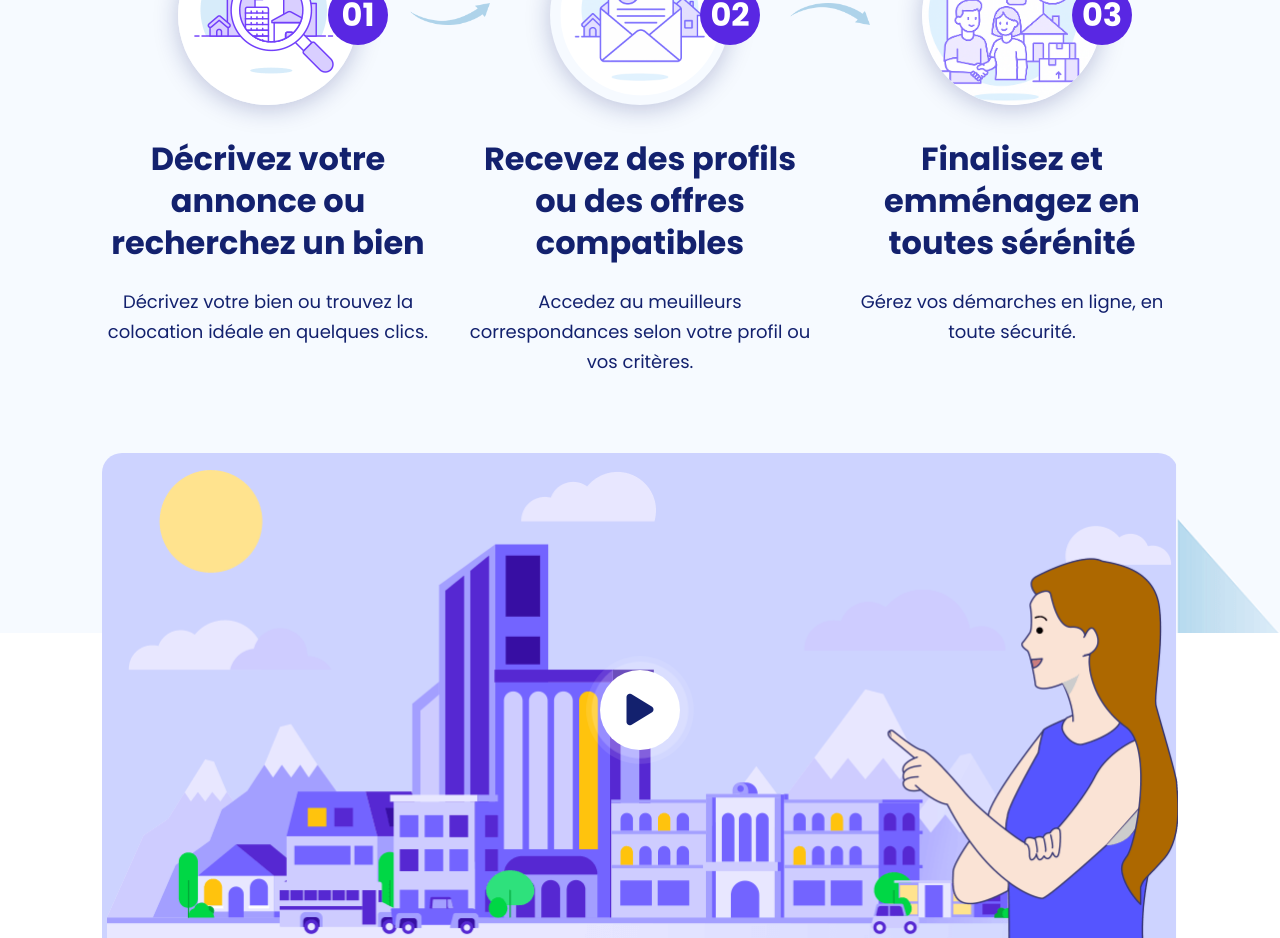
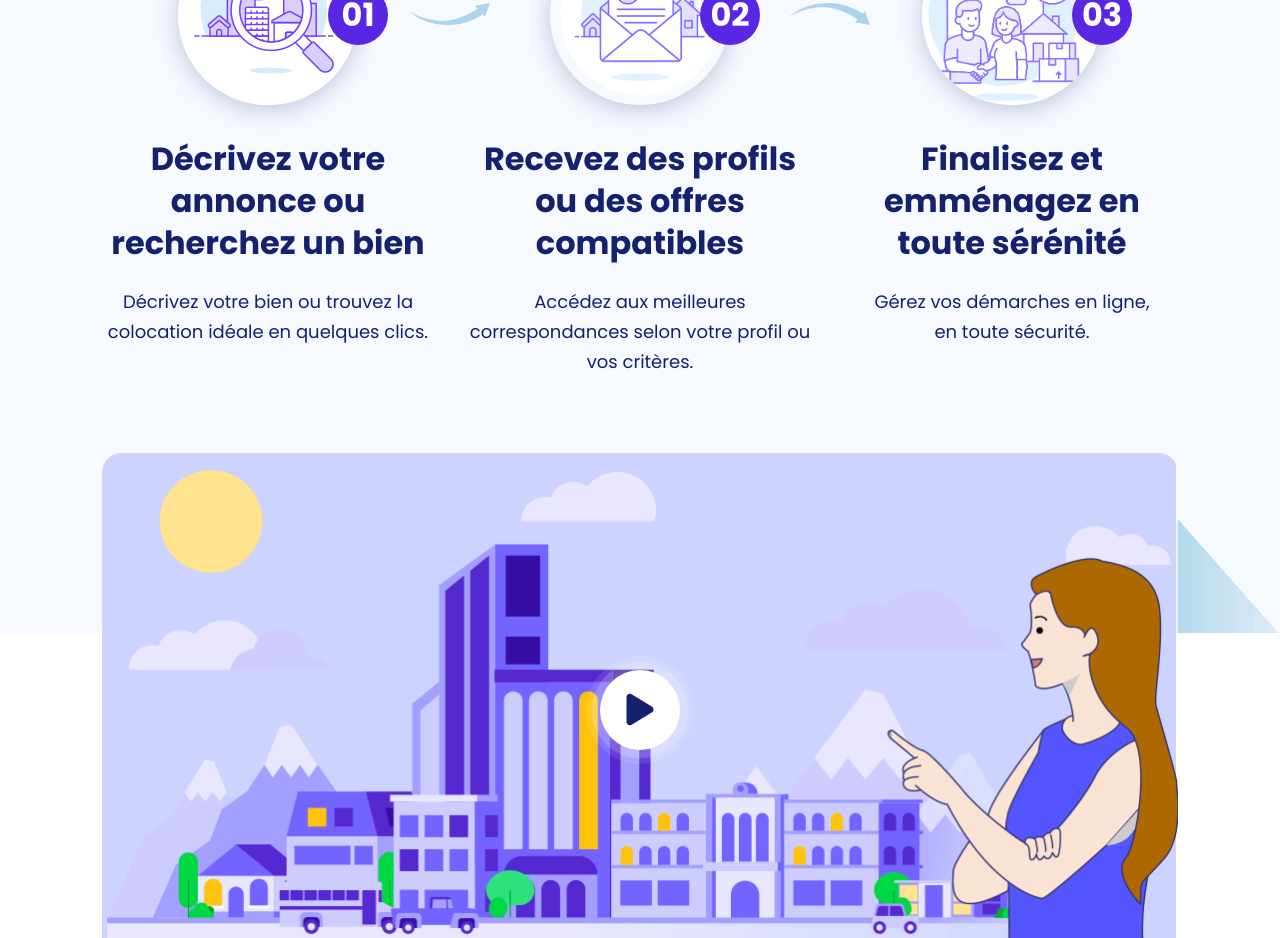
Before and after one commit to Magikmagnum/ekna, a Vue app: page /home in a window 1280 px wide. Shown: the part 3240-4178 px from the top of the page. Built offline with nearby package versions, Linux system fonts and the light colour scheme; no server answers.

Commit message:
fix : Comment ça fonctionne ?

```diff
--- a/src/components/Home4Component.vue
+++ b/src/components/Home4Component.vue
@@ -25,7 +25,7 @@
                                 </div>
                             </div>
                             <h4>{{ step.title }}</h4>
-                            <p class="neutral-bottom">{{ step.description }}</p>
+                            <p class="neutral-bottom" v-html="step.description"></p>
                         </div>
                     </div>
                 </div>
@@ -66,15 +66,15 @@ const steps = [
         image: image2,
         title: 'Recevez des profils ou des offres compatibles',
         description:
-            'Accedez au meuilleurs correspondances selon votre profil ou vos critères.',
+            'Accédez aux meilleures correspondances selon votre profil ou vos critères.',
         hasArrow: true,
     },
     {
         number: "03",
         image: image3,
-        title: 'Finalisez et emménagez en toutes sérénité',
+        title: 'Finalisez et emménagez en toute sérénité',
         description:
-            'Gérez vos démarches en ligne, en toute sécurité.',
+            'Gérez vos démarches en ligne,</br>en toute sécurité.',
         hasArrow: false,
     },
 ]
```
